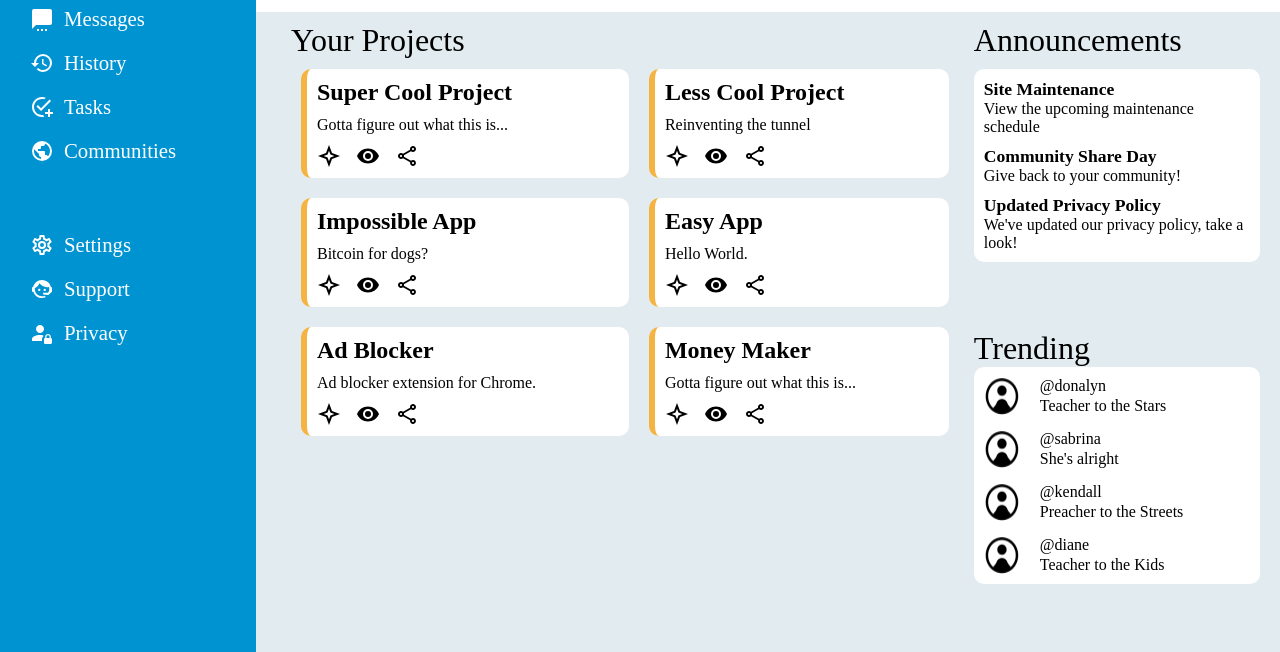
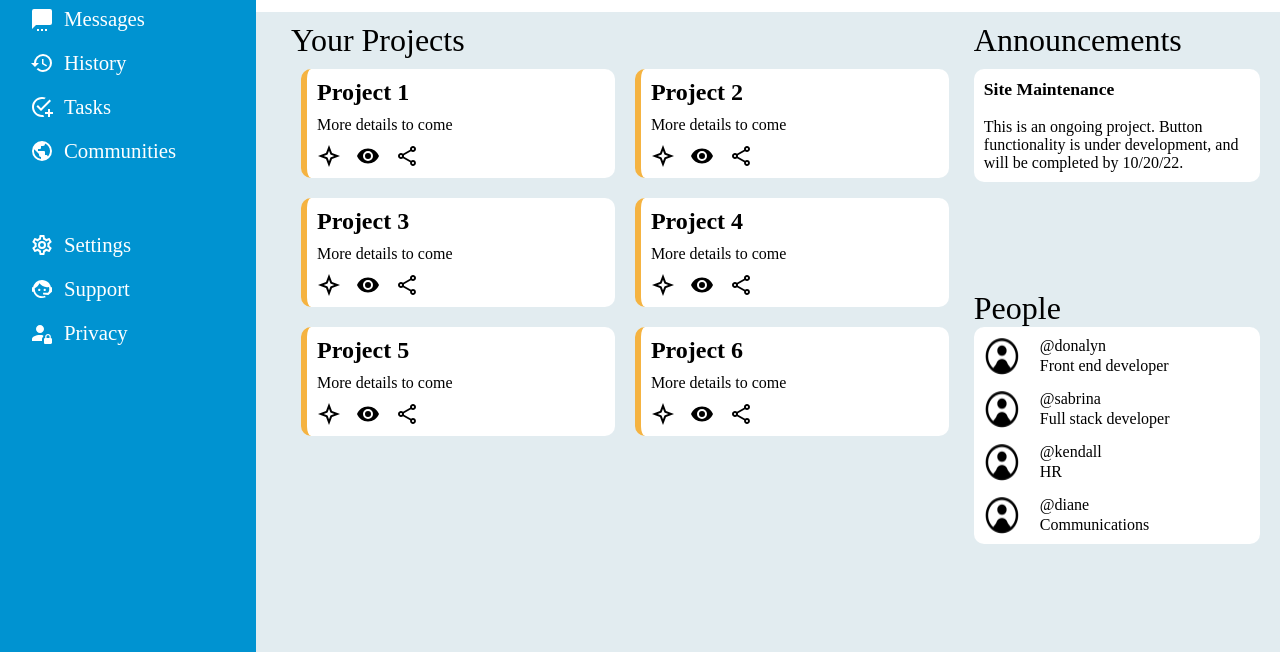
Before and after one commit to Sabrina-S-White/Portfolio, a website: page build/admin/admin.html in a window 1280 px wide. Shown: the part 148-800 px from the top of the page. Drawn offline with Linux system fonts and the light colour scheme.

Commit message:
updated admin dashboard and index text content

```diff
--- a/build/admin/admin.html
+++ b/build/admin/admin.html
@@ -141,8 +141,8 @@
             <div class="projectTiles">
                 <div class="tile">
                     <div class="projectText">
-                        <h1>Super Cool Project</h1>
-                        <p>Gotta figure out what this is...</p>
+                        <h1>Project 1</h1>
+                        <p>More details to come</p>
                     </div>
                     <div class="projectIcons">
                         <button class="button">
@@ -162,8 +162,8 @@
 
                 <div class="tile">
                     <div class="projectText">
-                        <h1>Less Cool Project</h1>
-                        <p>Reinventing the tunnel</p>
+                        <h1>Project 2</h1>
+                        <p>More details to come</p>
                     </div>
                     <div class="projectIcons">
                         <button class="button">
@@ -182,8 +182,8 @@
                 </div>
                 <div class="tile">
                     <div class="projectText">
-                        <h1>Impossible App</h1>
-                        <p>Bitcoin for dogs?</p>
+                        <h1>Project 3</h1>
+                        <p>More details to come</p>
                     </div>
                     <div class="projectIcons">
                         <button class="button">
@@ -202,8 +202,8 @@
                 </div>
                 <div class="tile">
                     <div class="projectText">
-                        <h1>Easy App</h1>
-                        <p>Hello World.</p>
+                        <h1>Project 4</h1>
+                        <p>More details to come</p>
                     </div>
                     <div class="projectIcons">
                         <button class="button">
@@ -222,8 +222,8 @@
                 </div>
                 <div class="tile">
                     <div class="projectText">
-                        <h1>Ad Blocker</h1>
-                        <p>Ad blocker extension for Chrome.</p>
+                        <h1>Project 5</h1>
+                        <p>More details to come</p>
                     </div>
                     <div class="projectIcons">
                         <button class="button">
@@ -242,8 +242,8 @@
                 </div>
                 <div class="tile">
                     <div class="projectText">
-                        <h1>Money Maker</h1>
-                        <p>Gotta figure out what this is...</p>
+                        <h1>Project 6</h1>
+                        <p>More details to come</p>
                     </div>
                     <div class="projectIcons">
                         <button class="button">
@@ -270,49 +270,43 @@
                 <div class="announcementsDiv">
                     <div class="announcementItem">
                         <h1>Site Maintenance</h1>
-                        <p>View the upcoming maintenance schedule</p>
+                        <br>
+                        <p>This is an ongoing project. Button functionality is under development, and will be completed by 10/20/22.</p>
                     </div>
-                    <div class="announcementItem">
-                        <h1>Community Share Day</h1>
-                        <p>Give back to your community!</p>
-                    </div>
-                    <div class="announcementItem">
-                        <h1>Updated Privacy Policy</h1>
-                        <p>We've updated our privacy policy, take a look!</p>
-                    </div>
+
                 </div>
             </div>
             <div class="rightBarBot">
                 <div class="trendingHeader">
-                    <p>Trending</p>
+                    <p>People</p>
                 </div>
                 <div class="trendingDiv">
                     <div class="people">
                         <img src="./images/icon_36px.png">
                         <div class="peopleDiv">
                             <p>@donalyn</p>
-                            <p>Teacher to the Stars</p>
+                            <p>Front end developer</p>
                         </div>
                     </div>
                     <div class="people">
                         <img src="./images/icon_36px.png">
                         <div class="peopleDiv">
                             <p>@sabrina</p>
-                            <p>She's alright</p>
+                            <p>Full stack developer</p>
                         </div>
                     </div>
                     <div class="people">
                         <img src="./images/icon_36px.png">
                         <div class="peopleDiv">
                             <p>@kendall</p>
-                            <p>Preacher to the Streets</p>
+                            <p>HR</p>
                         </div>
                     </div>
                     <div class="people">
                         <img src="./images/icon_36px.png">
                         <div class="peopleDiv">
                             <p>@diane</p>
-                            <p>Teacher to the Kids</p>
+                            <p>Communications</p>
                         </div>
                     </div>
                     </div>
```
Also changed, not shown: build/index.html (+4 -3 lines).
